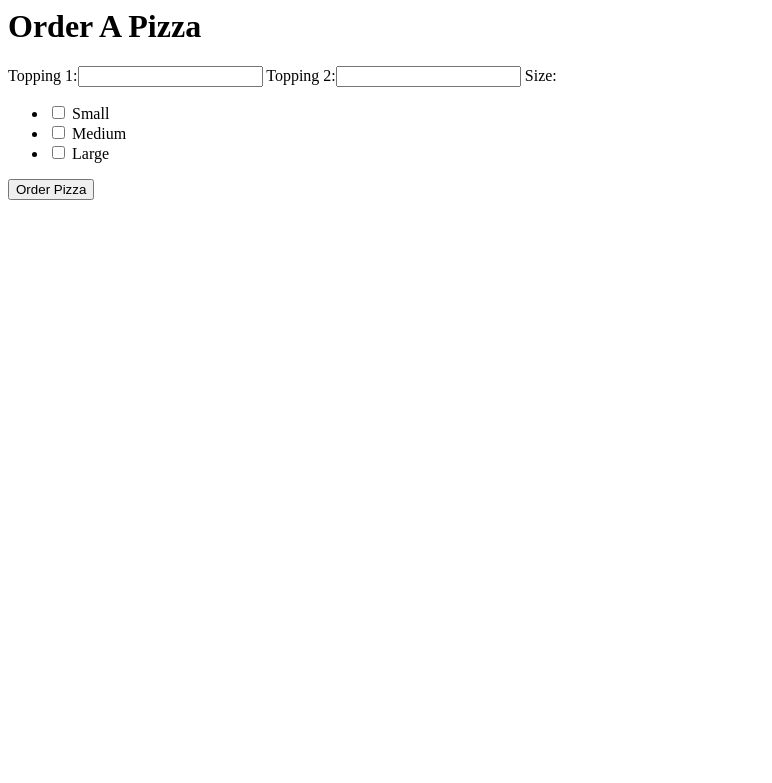
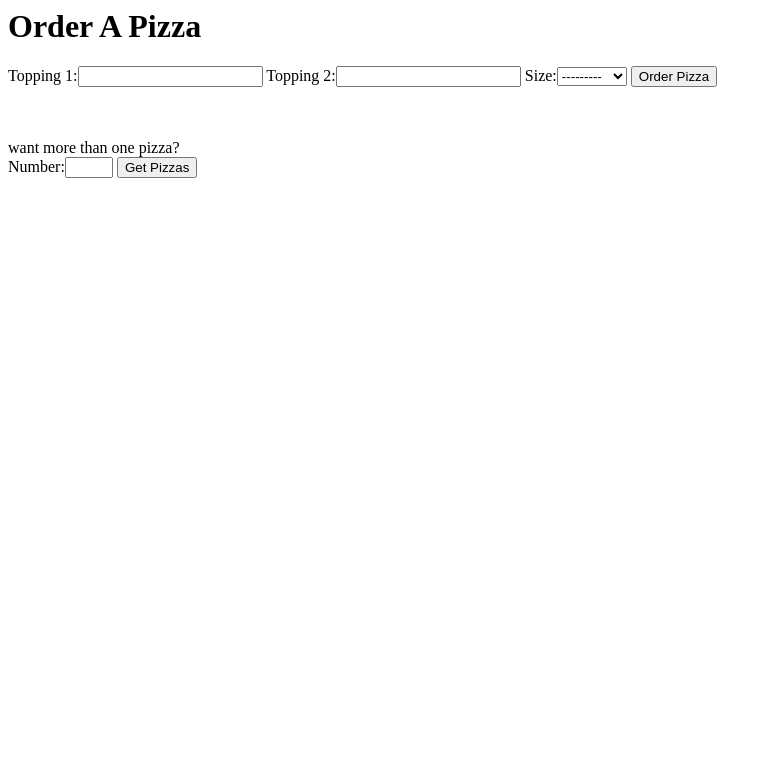
Before and after one commit to ndittren/pizzaform, a Django app: page /order in a window 1280 px wide. Shown: the top 783 px of the page, without its empty margins (0-772 px from the left). Run offline with Django 3.2, Linux system fonts and the light colour scheme; data comes from the database, SQL or seed files in the repository.

Commit message:
feat: beginnings of formsets

```diff
--- a/nandiasgarden/urls.py
+++ b/nandiasgarden/urls.py
@@ -6,4 +6,5 @@ urlpatterns = [
     path('admin/', admin.site.urls),
     path('', views.home, name='home'),
     path('order', views.order, name='order'),
+    path('pizzas', views.pizzas, name='pizzas'),
 ]
--- a/pizza/forms.py
+++ b/pizza/forms.py
@@ -8,9 +8,10 @@ from .models import Pizza, Size
 
 class PizzaForm(forms.ModelForm):
 
-    size = forms.ModelChoiceField(queryset=Size.objects, empty_label=None, widget=forms.CheckboxSelectMultiple)
-
     class Meta:
         model = Pizza
         fields = ['topping1', 'topping2', 'size']
         labels = {'topping1': 'Topping 1', 'topping2': 'Topping 2'}
+
+class MultiplePizzaForm(forms.Form):
+    number = forms.IntegerField(min_value=2, max_value=6)
--- a/pizza/templates/pizza/order.html
+++ b/pizza/templates/pizza/order.html
@@ -7,3 +7,12 @@
   {{ pizzaform }}
  <input type="submit" value="Order Pizza">
 </form>
+
+<br><br>
+
+want more than one pizza?
+
+<form action="{% url 'pizzas' %}" method="get">
+  {{ multiple_form }}
+  <input type="submit" value="Get Pizzas">
+</form>
--- a/pizza/views.py
+++ b/pizza/views.py
@@ -1,16 +1,35 @@
 from django.shortcuts import render
-from .forms import PizzaForm
+from .forms import PizzaForm, MultiplePizzaForm
+from django.forms import formset_factory
 
 def home(request):
     return render(request, 'pizza/home.html')
 
 def order(request):
+    multiple_form = MultiplePizzaForm()
     if request.method == 'POST':
         filledform = PizzaForm(request.POST)
         if filledform.is_valid():
             note = 'Thanks for ordering! Your %s %s and %s pizza is on its way!' %(filledform.cleaned_data['size'], filledform.cleaned_data['topping1'], filledform.cleaned_data['topping2'], )
             new_form = PizzaForm()
-            return render(request, 'pizza/order.html', {'pizzaform': new_form, 'note': note})
+            return render(request, 'pizza/order.html', {'pizzaform': new_form, 'note': note, 'multiple_form': multiple_form})
     else:
         form = PizzaForm()
-        return render(request, 'pizza/order.html', {'pizzaform': form})
+        return render(request, 'pizza/order.html', {'pizzaform': form, 'multiple_form': multiple_form})
+
+def pizzas(self):
+    number_of_pizzas = 2
+    filled_multiple_pizza_form = MultiplePizzaForm(request.GET)
+    if filled_multiple_pizza_form.is_valid():
+        number_of_pizzas = filled_multiple_pizza_form.cleaned_data['number']
+    PizzaFormSet = formset_factory(PizzaForm, extra=number_of_pizzas)
+    formset = PizzaFormSet()
+    if request.method == 'POST':
+        filled_formset = PizzaFormSet(request.POST)
+        if filled_formset.is_valid():
+            for form in filled_formset:
+                print(form.cleaned_data['topping1'])
+            note = 'Pizza have been ordered!'
+        else:
+            note= 'Order was not created, please try again'
+        return render(request, 'pizza/pizzas.html', {'note': note, 'formset': formset})
```
